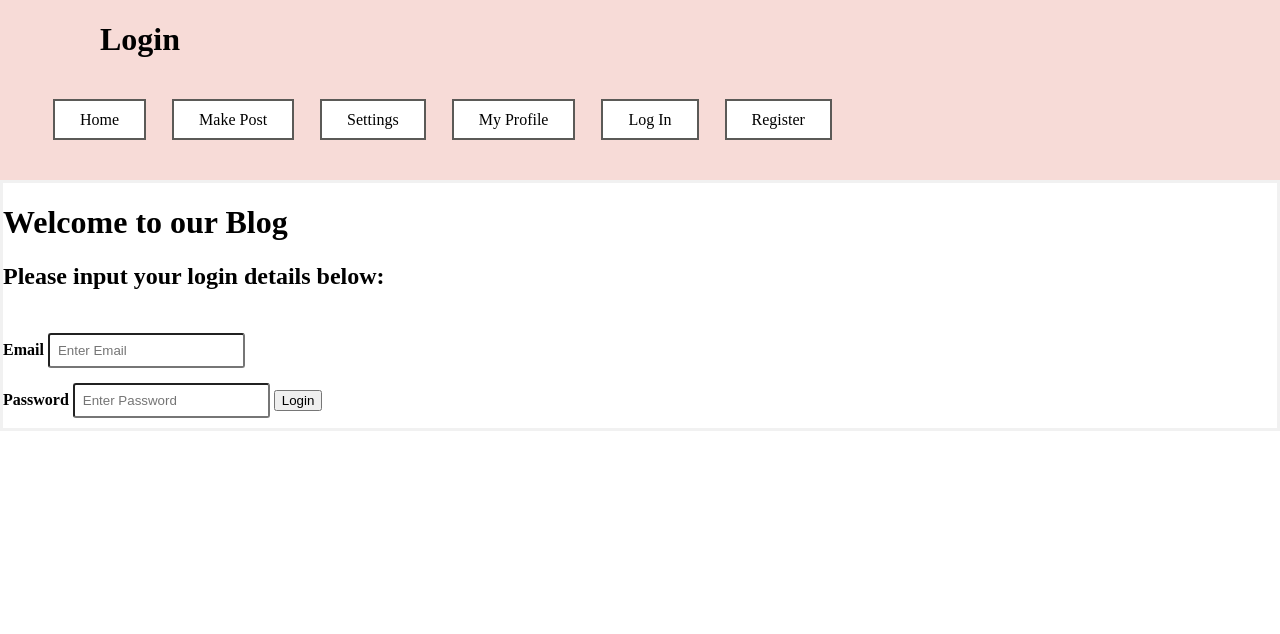
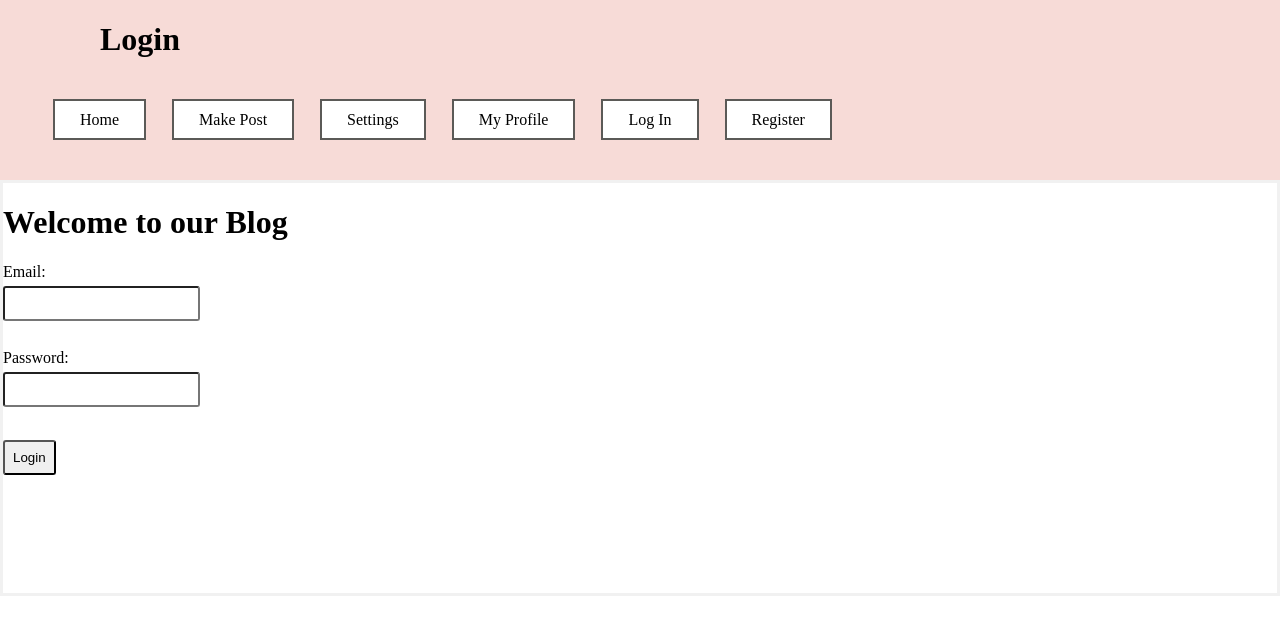
Before and after one commit to Liryn/Secure-blog-site, a plain HTML site: page DSS/login.html in a window 1280 px wide. Drawn offline with Linux system fonts and the light colour scheme.

Commit message:
function for login start

```diff
--- a/DSS/login.html
+++ b/DSS/login.html
@@ -38,16 +38,16 @@
             <div class ="login-form">
                 <h1 class="mt-4">Welcome to our Blog</h1>
 
-                <div class="container">
-                    <h2 class="mt-4">Please input your login details below:</h2><br>
-                  <label for="ecode"><b>Email</b></label>
-                  <input type="text" placeholder="Enter Email" name="email" required>
-                    <br>
-                    <label for="pword"><b>Password</b></label>
-                    <input type ="text" placeholder="Enter Password" name="password" required>
-                  <button class="btn btn-primary" button type="submit" onclick="document.location='homepage.html'"> Login</button>
-                </div>
-            </div>
+                <form name="loginForm" action="/" onsubmit="return validateForm()"> <!-- SQL page link here?-->
+
+                  <label for="email">Email:</label><br>
+                  <input type="text" id="email" name="email"><br><br>
+
+                  <label for="password">Password:</label><br>
+                  <input type="text" id="password" name="password"><br><br>
+                  <input type="submit" value="Login">
+                </form>
+
 
             <br><br><br><br><br><br>
              <!-- </form>-->
--- a/DSS/loginscript.js
+++ b/DSS/loginscript.js
@@ -1,2 +1,12 @@
 // sccript for logging in, will check if user account exists in database
 // Code for account enumeration - make sure validation message is generic
+// Link for ref: https://www.w3schools.com/js/tryit.asp?filename=tryjs_validation_js
+
+
+function validateForm() {
+    let x = document.forms["myForm"]["fname"].value;
+    if (x == "") {
+      alert("Name must be filled out");
+      return false;
+    }
+  }
```
Also changed, not shown: DSS/createaccount.html (+12 -12 lines).
